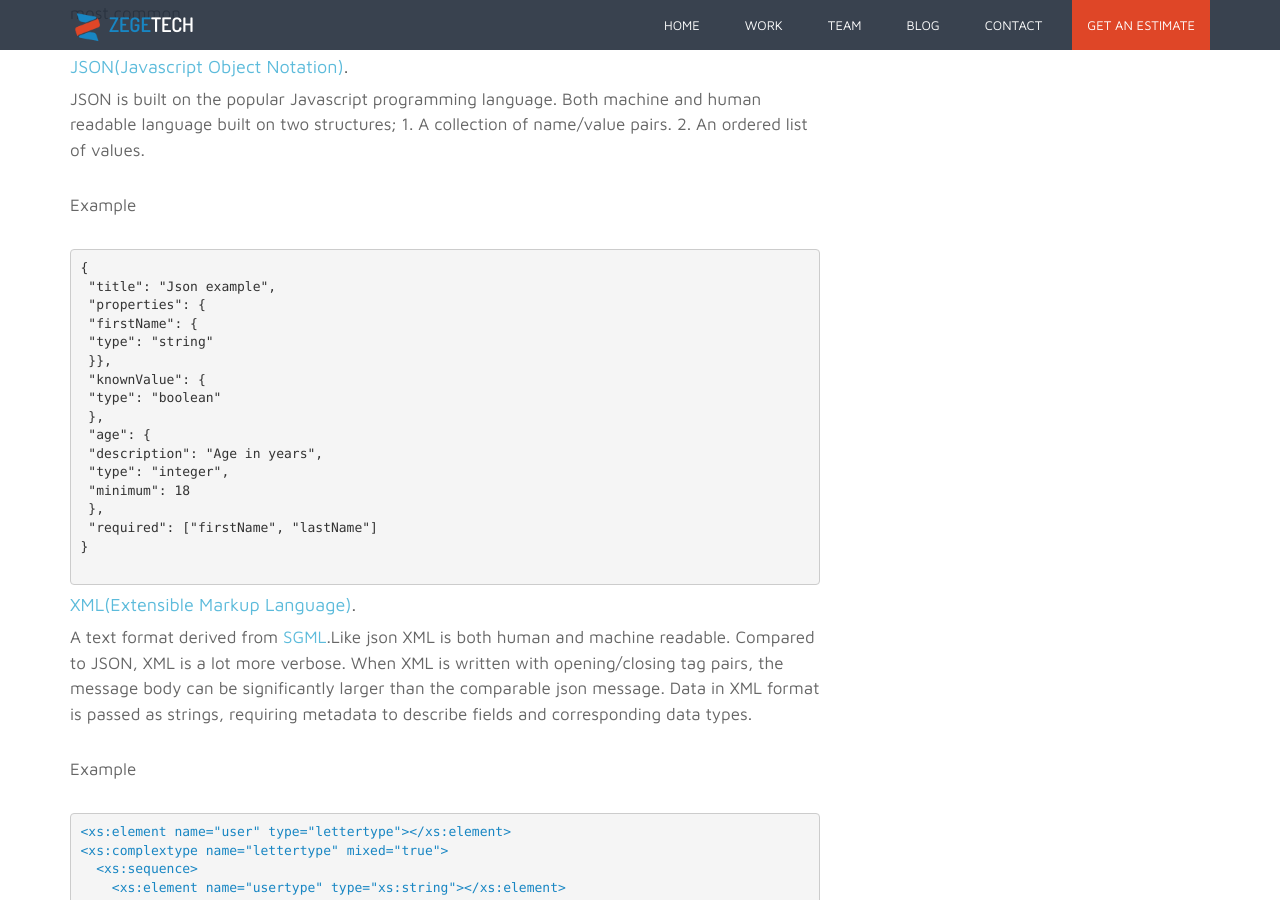
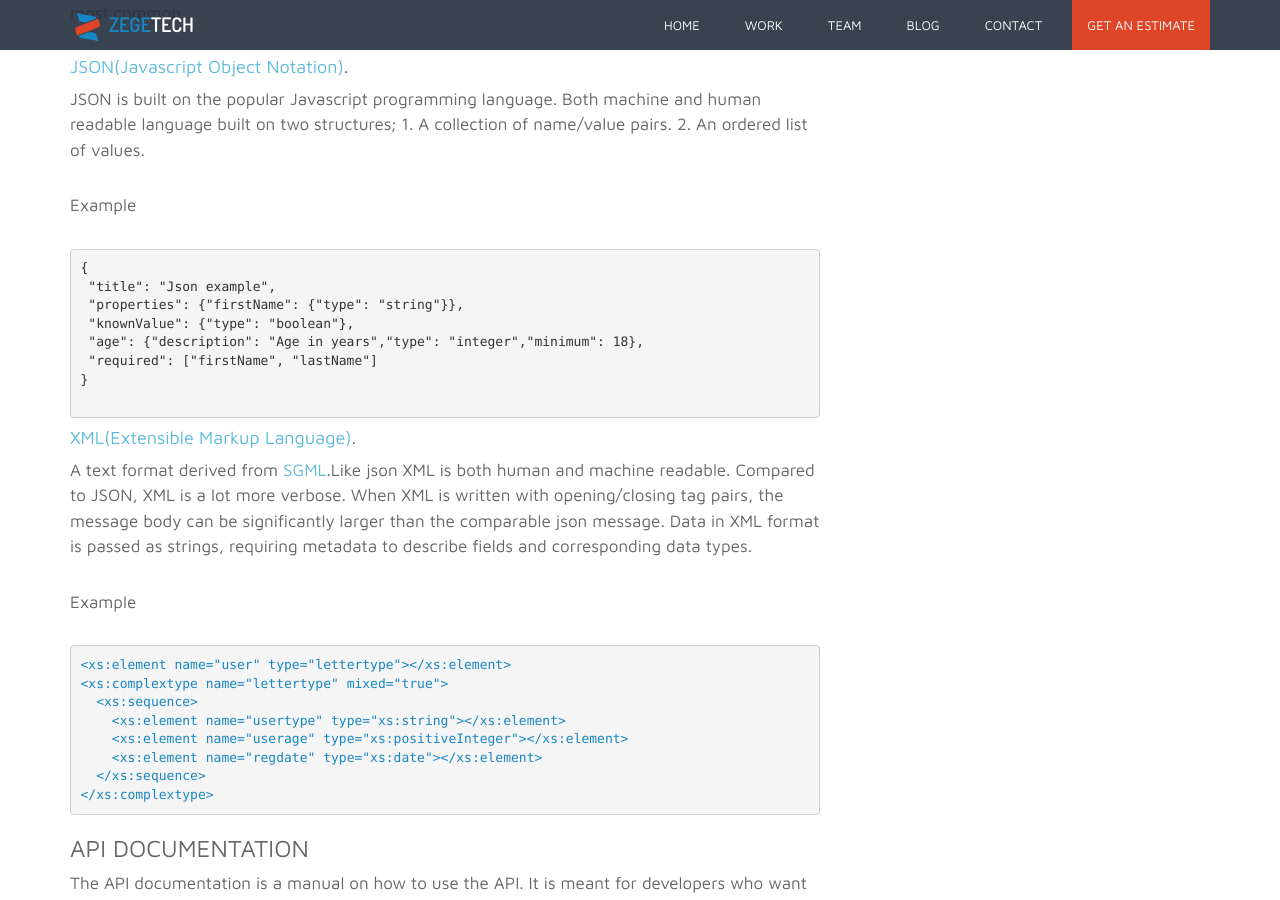
Before and after one commit to zegetech/zegetech.github.io, a Jekyll site: the page built from _posts/2018-12-08-api-dive.md, in a window 1280 px wide and 900 px high, scrolled down 2721 px. Built offline with Jekyll 4.4.1, drawn with Linux system fonts in a browser that asks for light colours; some of the changed lines change nothing that is shown; some of the changed text lies outside the part shown.

Commit message:
Fix json example indentition

````diff
--- a/_posts/2018-12-08-api-dive.md
+++ b/_posts/2018-12-08-api-dive.md
@@ -22,7 +22,7 @@ Application Programming Interface is made up of three computer terms; Applicatio
 
 With that, an API can be defined as a set of subroutine definitions, communication protocols, and tools for building software. The API could be for a web-based system, an operating system, a database system, computer hardware or a software library. The APIs contain building blocks that can be put together by a developer to build a computer program.
 
-Now here are a couple of aspects that should be considered before and during API development.
+With that out of the
 
 ### API DESIGNS.
 
@@ -58,18 +58,9 @@ Example
 ```Json
 {
  "title": "Json example",
- "properties": {
- "firstName": {
- "type": "string"
- }},
- "knownValue": {
- "type": "boolean"
- },
- "age": {
- "description": "Age in years",
- "type": "integer",
- "minimum": 18
- },
+ "properties": {"firstName": {"type": "string"}},
+ "knownValue": {"type": "boolean"},
+ "age": {"description": "Age in years","type": "integer","minimum": 18},
  "required": ["firstName", "lastName"]
 }
 
````
